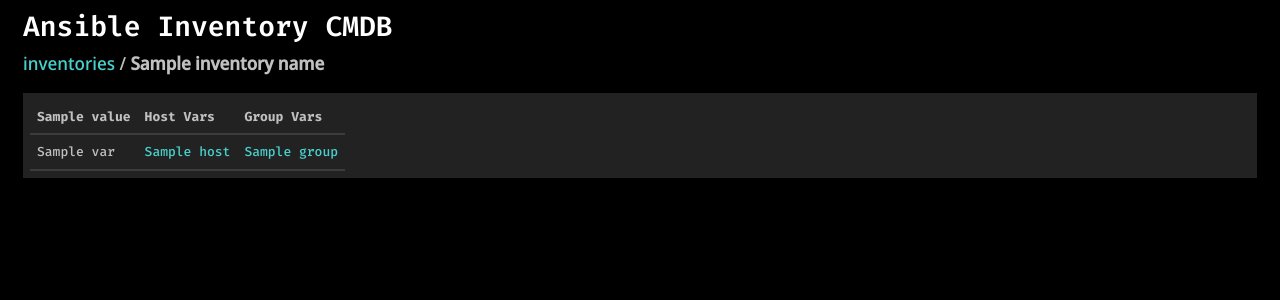
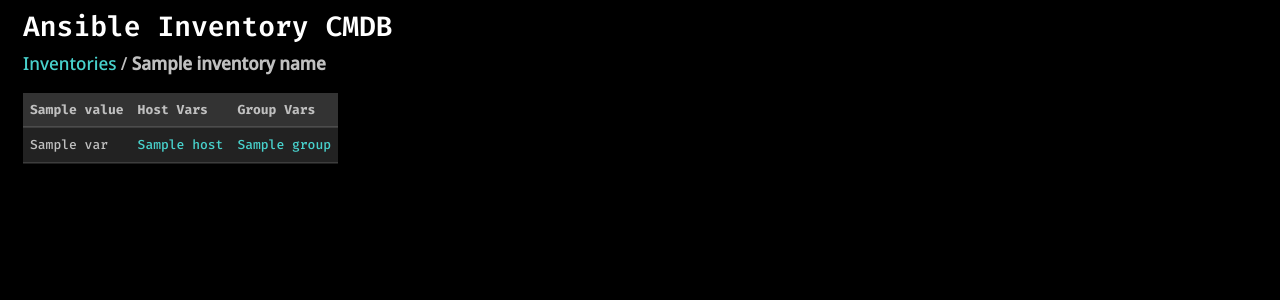
Before and after one commit to kism/ansible-inventory-cmdb, a Flask app: template ansibleinventorycmdb/templates/inventory.html.j2 in a window 1280 px wide. Shown: the top 300 px of the page. Run offline with Flask 3, Linux system fonts and the light colour scheme; the template is opened without the code that fills it: most values are stand-ins (such as "Sample title", 1, 10 or a date in 2020); parts of the project's set-up code (start-up, migrations or seed data) failed here and were passed over.

Commit message:
better css and friends

```diff
--- a/ansibleinventorycmdb/bp_cmdb.py
+++ b/ansibleinventorycmdb/bp_cmdb.py
@@ -108,4 +108,4 @@ def group(inventory: str, group: str) -> str:
 
     group_nice_vars = "---\n" + group_nice_vars
 
-    return render_template("vars.html.j2", __inventory=inventory, __thing="group", __host=group, __vars=group_nice_vars)  # Return a webpage
+    return render_template("vars.html.j2", __inventory=inventory, __thing="group_vars", __host=group, __vars=group_nice_vars)  # Return a webpage
--- a/ansibleinventorycmdb/static/zy.css
+++ b/ansibleinventorycmdb/static/zy.css
@@ -159,17 +159,6 @@ ol {
   vertical-align: baseline;
 }
 
-table {
-  font-family: "Fira Code", Consolas, "Lucida Console", monospace;
-  background: #222;
-  display: block;
-  font-size: 13px;
-  margin-bottom: 5px;
-  padding-bottom: 13px;
-  padding-right: 13px;
-  overflow-wrap: break-word;
-}
-
 h1,
 h2,
 h3,
@@ -265,11 +254,23 @@ a:visited {
   color: #ba55d3;
 }
 
+table {
+  font-family: "Fira Code", Consolas, "Lucida Console", monospace;
+  display: block;
+  border-collapse: collapse;
+  font-size: 13px;
+  margin-bottom: 5px;
+  padding-bottom: 13px;
+  overflow-wrap: break-word;
+}
+
 tr {
   border-bottom: 2px solid rgb(255 255 255 / 12%);
   border-right: 0px solid black;
   border-left: 0px solid black;
   margin-bottom: 8px;
+  padding: 8px;
+  margin: 8px;
 }
 
 thead tr {
@@ -281,20 +282,19 @@ caption {
   padding: 8px 0;
 }
 
-thead tr {
-  background-color: #f0f0f0; /* Change this color to your desired highlight color */
-  color: #000; /* Optional: Change text color for better contrast */
-}
-table {
-  border-collapse: collapse;
-}
-
-table,
 th,
 td {
   padding: 7px;
   vertical-align: inherit;
   text-align: left;
+}
+
+th {
+  background-color: #333;
+}
+
+td {
+  background-color: #222;
 }
 
 thead th {
--- a/ansibleinventorycmdb/templates/home.html.j2
+++ b/ansibleinventorycmdb/templates/home.html.j2
@@ -11,7 +11,7 @@
 <body>
     <main>
         <h2>Ansible Inventory CMDB</h2>
-        <p><b>inventories</b></p>
+        <p><b>Inventories</b></p>
         <table>
             <tr>
                 <th>Inventory</th>
--- a/ansibleinventorycmdb/templates/inventory.html.j2
+++ b/ansibleinventorycmdb/templates/inventory.html.j2
@@ -2,7 +2,7 @@
 <html lang="en">
 
 <head>
-    <title>inventory: {{ inventory_name }}</title>
+    <title>Inventory: {{ inventory_name }}</title>
     <meta name="viewport" content="width=device-width, initial-scale=1">
     <meta http-equiv="X-Clacks-Overhead" content="GNU Terry Pratchett" />
     <link rel="stylesheet" href="/static/zy.css" />
@@ -11,7 +11,7 @@
 <body>
     <main>
         <h2>Ansible Inventory CMDB</h2>
-        <p><a href="/">inventories</a> / <b>{{ inventory_name }}</b></p>
+        <p><a href="/">Inventories</a> / <b>{{ inventory_name }}</b></p>
         <table id="Hosts">
             <tr>
                 {% for key, value in schema_mapping.items() %}<th onclick="sortTable({{ loop.index0 }})"">{{ value }}</th>{% endfor %}<th>Host Vars</th><th>Group Vars</th>
--- a/ansibleinventorycmdb/templates/vars.html.j2
+++ b/ansibleinventorycmdb/templates/vars.html.j2
@@ -11,7 +11,7 @@
 <body>
     <main>
         <h2>Ansible Inventory CMDB</h2>
-        <p><a href="/">inventories</a> / <a href="/inventory/{{ __inventory }}">{{ __inventory }}</a> / {{ __thing }}: <b>{{ __host }}</b></p>
+        <p><a href="/">Inventories</a> / <a href="/inventory/{{ __inventory }}">{{ __inventory }}</a> / {{ __thing }}: <b>{{ __host }}</b></p>
         <code>{{ __vars }}</code>
     </main>
 </body>
```
